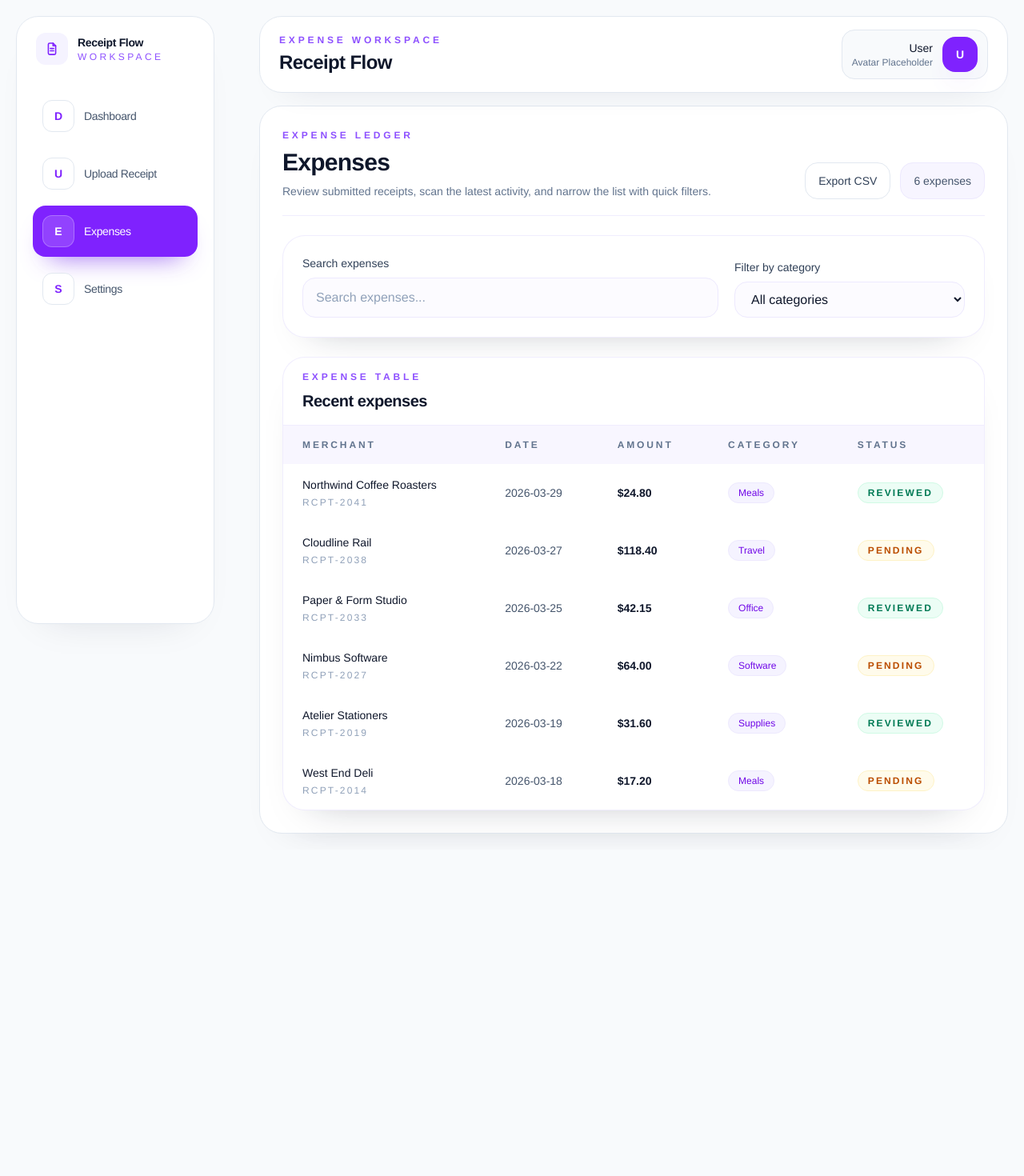
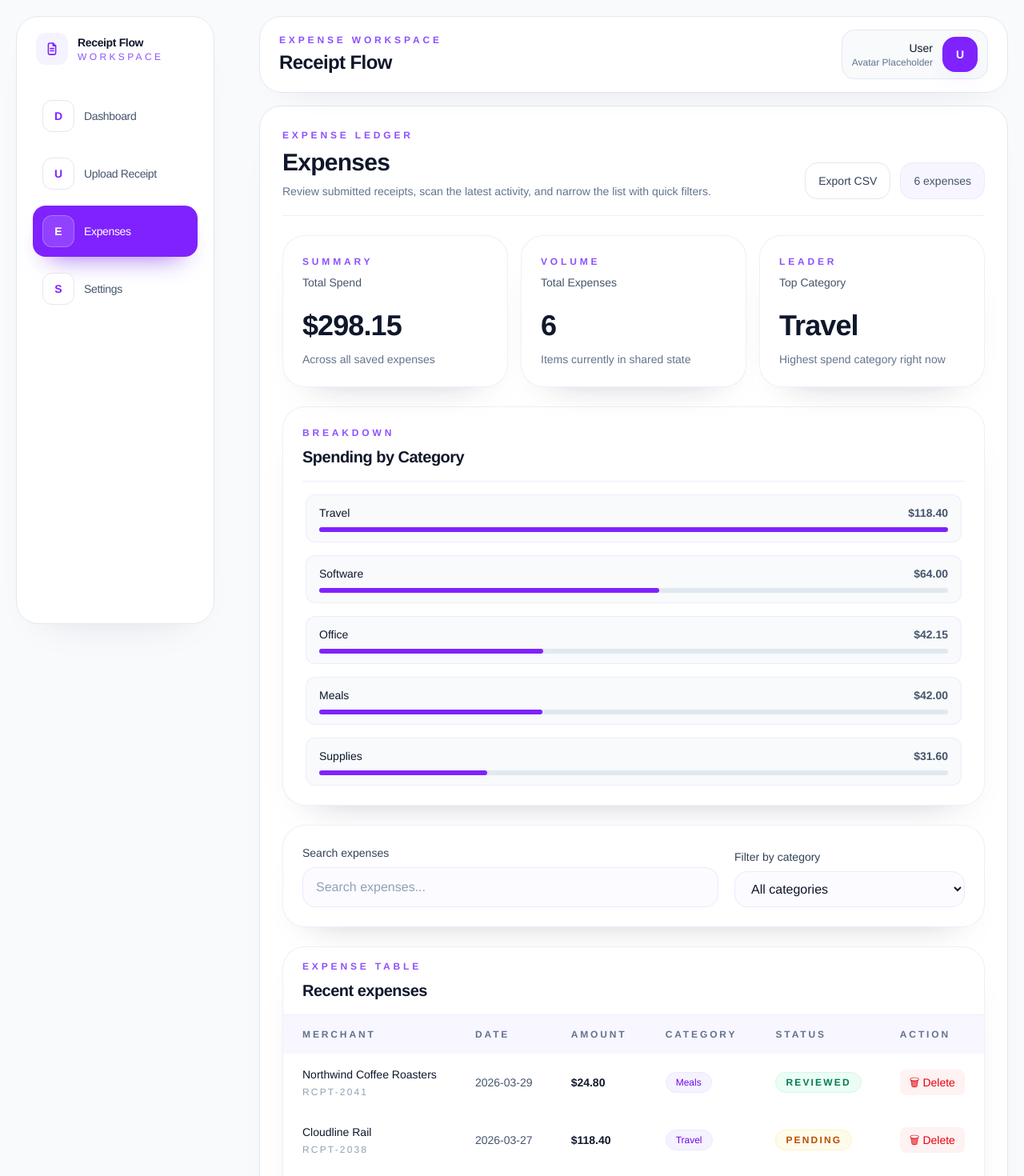
Before and after one commit to lucaalberto-giorgi/receipt-flow, a React (Vite) app: page /expenses in a window 1280 px wide. Shown: the top 1470 px of the page at 80% size. Before the commit the page ends 1062 px from the top, so only its background shows below. Built offline with nearby package versions, Linux system fonts and the light colour scheme.

Commit message:
Add analytics, improve UI polish, and refine expense interactions

```diff
--- a/src/components/expenses/ExpensesTable.jsx
+++ b/src/components/expenses/ExpensesTable.jsx
@@ -13,7 +13,7 @@ function StatusBadge({ status }) {
   )
 }
 
-function ExpensesTable({ expenses }) {
+function ExpensesTable({ expenses, onDeleteExpense }) {
   return (
     <section className="overflow-hidden rounded-[28px] border border-violet-100/80 bg-white shadow-[0_24px_48px_-38px_rgba(15,23,42,0.35)] dark:border-slate-700 dark:bg-slate-900">
       <div className="flex items-center justify-between border-b border-violet-100/80 px-5 py-4 dark:border-slate-700 sm:px-6">
@@ -46,6 +46,9 @@ function ExpensesTable({ expenses }) {
               <th className="px-5 py-4 text-xs font-semibold uppercase tracking-[0.24em] text-slate-500 dark:text-slate-400 sm:px-6">
                 Status
               </th>
+              <th className="px-5 py-4 text-xs font-semibold uppercase tracking-[0.24em] text-slate-500 dark:text-slate-400 sm:px-6">
+                Action
+              </th>
             </tr>
           </thead>
           <tbody>
@@ -74,6 +77,16 @@ function ExpensesTable({ expenses }) {
                 <td className="px-5 py-4 sm:px-6">
                   <StatusBadge status={expense.status} />
                 </td>
+                <td className="px-5 py-4 sm:px-6">
+                  <button
+                    type="button"
+                    onClick={() => onDeleteExpense(expense.id)}
+                    className="inline-flex items-center gap-1 rounded-lg bg-red-50 px-3 py-1.5 text-sm font-medium text-red-600 transition hover:bg-red-100 dark:bg-red-900/20 dark:text-red-400 dark:hover:bg-red-900/40"
+                  >
+                    <span aria-hidden="true">🗑</span>
+                    Delete
+                  </button>
+                </td>
               </tr>
             ))}
           </tbody>
--- a/src/context/ExpensesContext.jsx
+++ b/src/context/ExpensesContext.jsx
@@ -10,10 +10,17 @@ function ExpensesProvider({ children }) {
     setExpenses((currentExpenses) => [expense, ...currentExpenses])
   }
 
+  function removeExpense(expenseId) {
+    setExpenses((currentExpenses) =>
+      currentExpenses.filter((expense) => expense.id !== expenseId),
+    )
+  }
+
   const value = useMemo(
     () => ({
       expenses,
       addExpense,
+      removeExpense,
     }),
     [expenses],
   )
--- a/src/pages/Expenses.jsx
+++ b/src/pages/Expenses.jsx
@@ -4,12 +4,42 @@ import ExpensesTable from '../components/expenses/ExpensesTable'
 import { useExpenses } from '../context/ExpensesContext'
 import exportExpensesCsv from '../utils/exportExpensesCsv'
 
+function parseAmount(amount) {
+  return Number.parseFloat(String(amount).replace(/[^0-9.-]/g, '')) || 0
+}
+
+function formatCurrency(amount) {
+  return new Intl.NumberFormat('en-US', {
+    style: 'currency',
+    currency: 'USD',
+  }).format(amount)
+}
+
 function Expenses() {
-  const { expenses } = useExpenses()
+  const { expenses, removeExpense } = useExpenses()
   const [searchTerm, setSearchTerm] = useState('')
   const [selectedCategory, setSelectedCategory] = useState('All categories')
+  const [isModalOpen, setIsModalOpen] = useState(false)
+  const [selectedExpenseId, setSelectedExpenseId] = useState(null)
 
   const categories = ['All categories', ...new Set(expenses.map((expense) => expense.category))]
+  const totalSpend = expenses.reduce(
+    (sum, expense) => sum + parseAmount(expense.amount),
+    0,
+  )
+  const spendingByCategory = expenses.reduce((categoryTotals, expense) => {
+    const category = expense.category || 'Other'
+    categoryTotals[category] = (categoryTotals[category] ?? 0) + parseAmount(expense.amount)
+    return categoryTotals
+  }, {})
+  const categoryBreakdown = Object.entries(spendingByCategory).sort(
+    (left, right) => right[1] - left[1],
+  )
+  const maxCategoryAmount = categoryBreakdown[0]?.[1] ?? 0
+  const topCategory =
+    expenses.length === 0
+      ? '-'
+      : categoryBreakdown[0]?.[0] || 'Other'
 
   const filteredExpenses = expenses.filter((expense) => {
     const normalizedSearchTerm = searchTerm.trim().toLowerCase()
@@ -29,7 +59,27 @@ function Expenses() {
     exportExpensesCsv(filteredExpenses)
   }
 
+  function handleDeleteExpense(expenseId) {
+    setSelectedExpenseId(expenseId)
+    setIsModalOpen(true)
+  }
+
+  function handleCloseModal() {
+    setIsModalOpen(false)
+    setSelectedExpenseId(null)
+  }
+
+  function handleConfirmDelete() {
+    if (selectedExpenseId === null) {
+      return
+    }
+
+    removeExpense(selectedExpenseId)
+    handleCloseModal()
+  }
+
   return (
+    <>
       <section className="space-y-6">
         <div className="flex flex-col gap-3 border-b border-violet-100/80 pb-5 dark:border-slate-700 sm:flex-row sm:items-end sm:justify-between">
           <div>
@@ -60,6 +110,99 @@ function Expenses() {
           </div>
         </div>
 
+        <div className="grid grid-cols-1 gap-4 sm:grid-cols-2 lg:grid-cols-3">
+          <article className="rounded-[28px] border border-violet-100/80 bg-white p-5 shadow-[0_24px_48px_-38px_rgba(15,23,42,0.35)] dark:border-slate-700 dark:bg-slate-900 sm:p-6">
+            <p className="text-xs font-semibold uppercase tracking-[0.32em] text-violet-500">
+              Summary
+            </p>
+            <h3 className="mt-2 text-sm font-medium text-slate-600 dark:text-slate-400">
+              Total Spend
+            </h3>
+            <p className="mt-6 text-4xl font-semibold tracking-tight text-slate-900 dark:text-slate-100">
+              {formatCurrency(totalSpend)}
+            </p>
+            <p className="mt-3 text-sm text-slate-500 dark:text-slate-400">
+              Across all saved expenses
+            </p>
+          </article>
+
+          <article className="rounded-[28px] border border-violet-100/80 bg-white p-5 shadow-[0_24px_48px_-38px_rgba(15,23,42,0.35)] dark:border-slate-700 dark:bg-slate-900 sm:p-6">
+            <p className="text-xs font-semibold uppercase tracking-[0.32em] text-violet-500">
+              Volume
+            </p>
+            <h3 className="mt-2 text-sm font-medium text-slate-600 dark:text-slate-400">
+              Total Expenses
+            </h3>
+            <p className="mt-6 text-4xl font-semibold tracking-tight text-slate-900 dark:text-slate-100">
+              {expenses.length}
+            </p>
+            <p className="mt-3 text-sm text-slate-500 dark:text-slate-400">
+              Items currently in shared state
+            </p>
+          </article>
+
+          <article className="rounded-[28px] border border-violet-100/80 bg-white p-5 shadow-[0_24px_48px_-38px_rgba(15,23,42,0.35)] dark:border-slate-700 dark:bg-slate-900 sm:p-6">
+            <p className="text-xs font-semibold uppercase tracking-[0.32em] text-violet-500">
+              Leader
+            </p>
+            <h3 className="mt-2 text-sm font-medium text-slate-600 dark:text-slate-400">
+              Top Category
+            </h3>
+            <p className="mt-6 text-4xl font-semibold tracking-tight text-slate-900 dark:text-slate-100">
+              {topCategory}
+            </p>
+            <p className="mt-3 text-sm text-slate-500 dark:text-slate-400">
+              Highest spend category right now
+            </p>
+          </article>
+        </div>
+
+        <section className="rounded-[28px] border border-violet-100/80 bg-white p-5 shadow-[0_24px_48px_-38px_rgba(15,23,42,0.35)] dark:border-slate-700 dark:bg-slate-900 sm:p-6">
+          <div className="flex items-center justify-between gap-4 border-b border-violet-100/80 pb-4 dark:border-slate-700">
+            <div>
+              <p className="text-xs font-semibold uppercase tracking-[0.32em] text-violet-500">
+                Breakdown
+              </p>
+              <h3 className="mt-2 text-xl font-semibold tracking-tight text-slate-900 dark:text-slate-100">
+                Spending by Category
+              </h3>
+            </div>
+          </div>
+
+          {categoryBreakdown.length === 0 ? (
+            <p className="py-8 text-sm text-slate-500 dark:text-slate-400">
+              No expense data yet.
+            </p>
+          ) : (
+            <div className="mt-4 space-y-4 px-1">
+              {categoryBreakdown.map(([category, amount]) => (
+                <div
+                  key={category}
+                  className="rounded-xl border border-violet-100/80 bg-slate-50 px-4 py-3 dark:border-slate-700 dark:bg-slate-800/50"
+                >
+                  <div className="flex items-baseline justify-between gap-4 text-sm">
+                    <span className="font-medium text-slate-900 dark:text-slate-100">
+                      {category}
+                    </span>
+                    <span className="font-semibold text-slate-600 dark:text-slate-300">
+                      {formatCurrency(amount)}
+                    </span>
+                  </div>
+
+                  <div className="mt-2 h-1.5 w-full rounded-full bg-slate-200 dark:bg-slate-700">
+                    <div
+                      className="h-1.5 rounded-full bg-violet-600 transition-all"
+                      style={{
+                        width: `${maxCategoryAmount > 0 ? (amount / maxCategoryAmount) * 100 : 0}%`,
+                      }}
+                    />
+                  </div>
+                </div>
+              ))}
+            </div>
+          )}
+        </section>
+
         <ExpensesFilters
           categories={categories}
           searchTerm={searchTerm}
@@ -68,8 +211,42 @@ function Expenses() {
           onSearchChange={setSearchTerm}
         />
 
-      <ExpensesTable expenses={filteredExpenses} />
+        <ExpensesTable
+          expenses={filteredExpenses}
+          onDeleteExpense={handleDeleteExpense}
+        />
       </section>
+
+      {isModalOpen && (
+        <div className="fixed inset-0 z-50 flex items-center justify-center bg-black/50 px-4">
+          <div className="w-full max-w-md rounded-2xl bg-white p-6 shadow-lg dark:bg-slate-900">
+            <h3 className="text-lg font-semibold text-slate-900 dark:text-slate-100">
+              Delete expense?
+            </h3>
+            <p className="mt-2 text-sm text-slate-500 dark:text-slate-400">
+              This action cannot be undone.
+            </p>
+
+            <div className="mt-6 flex justify-end gap-3">
+              <button
+                type="button"
+                onClick={handleCloseModal}
+                className="rounded-xl border border-slate-300 px-4 py-2 text-sm text-slate-700 transition hover:bg-slate-50 dark:border-slate-700 dark:text-slate-200 dark:hover:bg-slate-800"
+              >
+                Cancel
+              </button>
+              <button
+                type="button"
+                onClick={handleConfirmDelete}
+                className="rounded-xl bg-red-600 px-4 py-2 text-sm font-medium text-white transition hover:bg-red-700"
+              >
+                Delete
+              </button>
+            </div>
+          </div>
+        </div>
+      )}
+    </>
   )
 }
 
```
Lines whose indentation alone changed are shown as unchanged.
